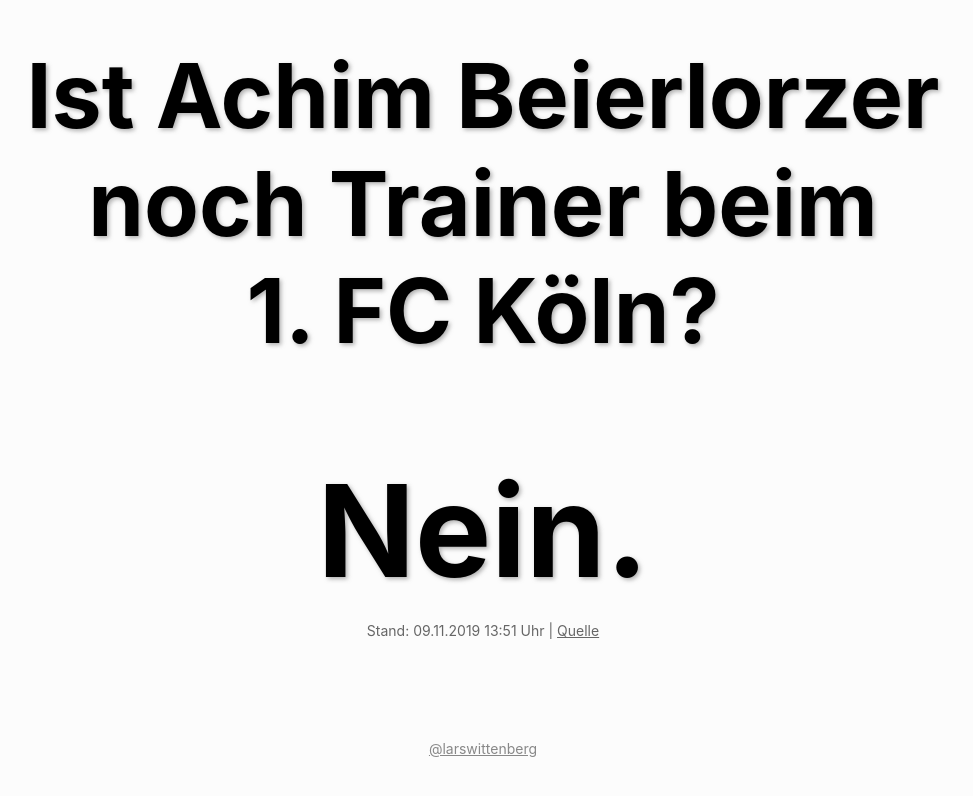
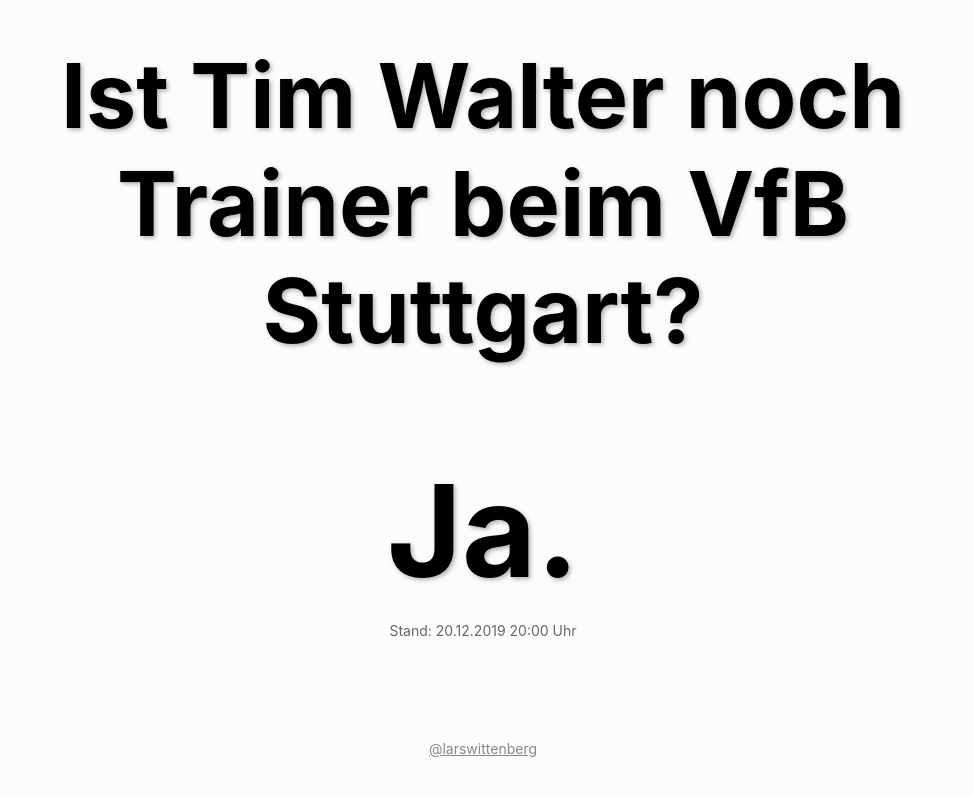
Before and after one commit to larswittenberg/effzeh-trainer, a plain HTML site: page index.html in a window 1280 px wide. Shown: the whole page, without its empty margins (157-1130 px from the left). Drawn offline with Linux system fonts and the light colour scheme.

Commit message:
FEATURE: Tim Walter VfB

```diff
--- a/index.html
+++ b/index.html
@@ -4,30 +4,30 @@
 		<meta charset="utf-8" />
 		<meta http-equiv="x-ua-compatible" content="ie=edge" />
 		<meta name="viewport" content="width=device-width, initial-scale=1" />
-		<title>Ist Achim Beierlorzer noch Trainer beim 1. FC Köln?</title>
+		<title>Ist Tim Walter noch Trainer beim VfB Stuttgart?</title>
 		<meta
 			property="og:title"
-			content="Ist Achim Beierlorzer noch Trainer beim 1. FC Köln?"
+			content="Ist Tim Walter noch Trainer beim VfB Stuttgart?"
 		/>
 		<meta property="og:type" content="website" />
 		<meta
 			property="og:image"
-			content="https://istachimbeierlorzernochfctrainer.now.sh/og-image.png?v3"
+			content="https://isttimwalternochvfbtrainer.now.sh/og-image.png?v3"
 		/>
 		<meta
 			property="og:url"
-			content="https://istachimbeierlorzernochfctrainer.now.sh/"
+			content="https://isttimwalternochvfbtrainer.now.sh/"
 		/>
 		<meta property="og:image:width" content="1200" />
 		<meta property="og:image:height" content="630" />
 		<meta name="twitter:card" content="summary_large_image" />
 		<meta
 			name="twitter:title"
-			content="Ist Achim Beierlorzer noch Trainer beim 1. FC Köln?"
+			content="Ist Tim Walter noch Trainer beim VfB Stuttgart?"
 		/>
 		<meta
 			name="twitter:image"
-			content="https://istachimbeierlorzernochfctrainer.now.sh/og-image.png?v3"
+			content="https://isttimwalternochvfbtrainer.now.sh/og-image.png?v3"
 		/>
 		<meta name="theme-color" content="#c00" />
 		<style>
@@ -72,7 +72,7 @@
 				text-rendering: optimizeLegibility;
 				text-shadow: 2px 2px 4px rgba(123, 123, 123, 0.58);
 			}
-			.effzeh {
+			.nowrap {
 				white-space: nowrap;
 			}
 			.small {
@@ -92,11 +92,10 @@
 	<body>
 		<main class="wrapper">
 			<h1 class="question">
-				Ist Achim Beierlorzer noch Trainer beim
-				<span class="effzeh">1. FC Köln</span>?
+				Ist Tim Walter noch Trainer beim VfB Stuttgart?
 			</h1>
-			<p class="answer">Nein.</p>
-			<p class="small">Stand: 09.11.2019 13:51 Uhr | <a href="https://fc.de/fc-info/news/detailseite/details/fc-stellt-achim-beierlorzer-frei/" class="link">Quelle</a>
+			<p class="answer">Ja.</p>
+			<p class="small">Stand: 20.12.2019 20:00 Uhr
 		</main>
 		<footer>
 			<a href="https://twitter.com/larswittenberg" class="twitter"
```
